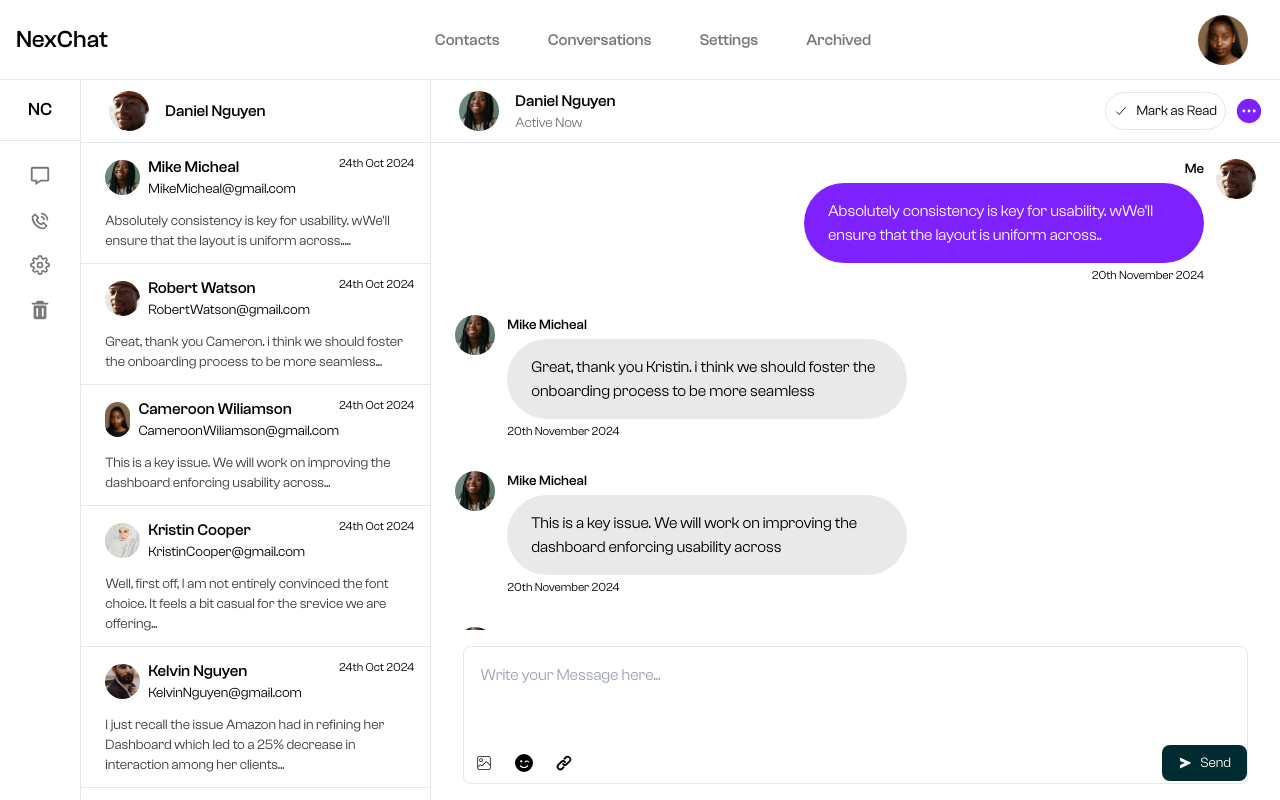
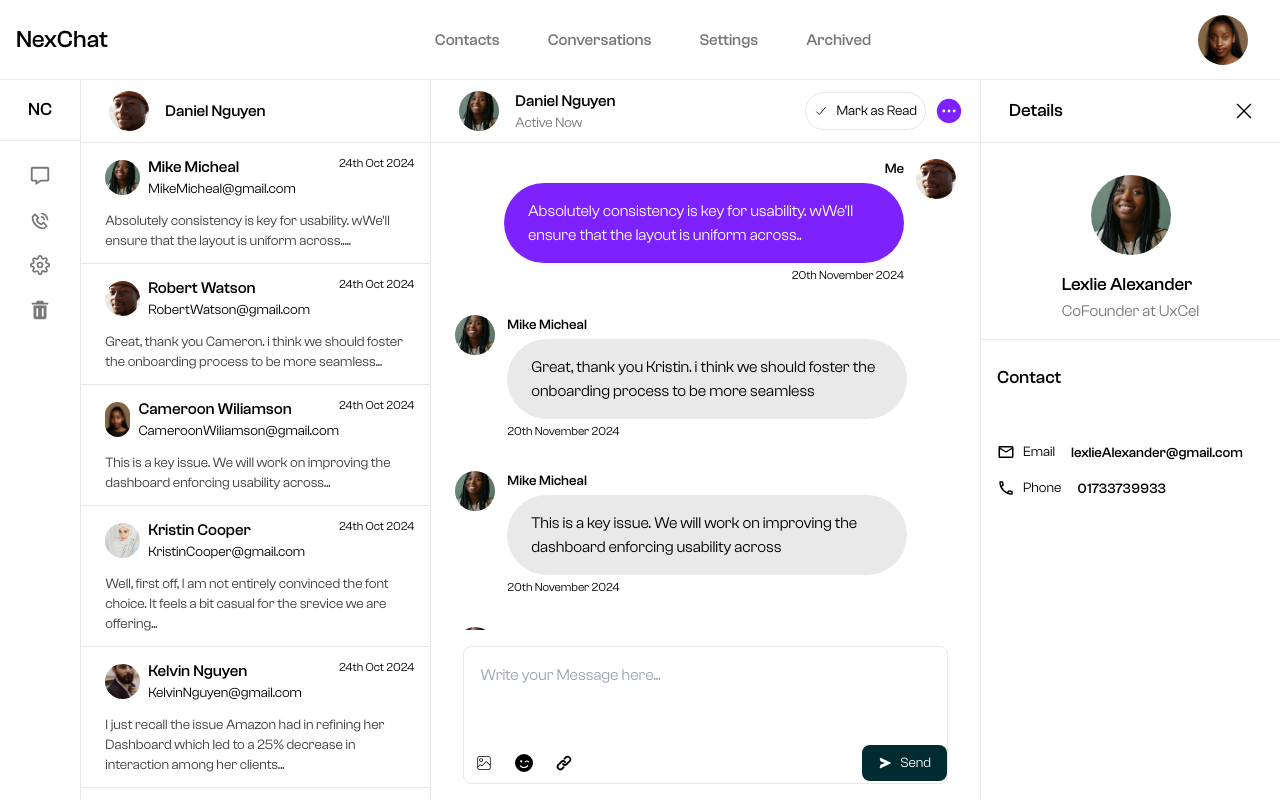
Before and after one commit to edidiesky/Messaging_App, a Next.js app in the folder frontend/: page /dashboard/user in a window 1280 px wide. Built offline with nearby package versions, Linux system fonts and the light colour scheme.

Commit message:
made changes to the chat list

```diff
--- /dev/null
+++ b/frontend/components/common/ChatDetailsSidebar/ChatHeader.tsx
@@ -0,0 +1,35 @@
+"use client"
+
+import Image from "next/image";
+import { RxCross1 } from "react-icons/rx";
+const ChatHeader = () => {
+    return (
+        <div className='min-h-[63px] items-center sticky top-0 flex border-b w-full px-4'>
+            <div className="flex w-full items-center justify-between gap-4">
+                <div className="flex p-1 px-3 hover:bg-[#eee] cursor-pointer rounded-lg items-center gap-4">
+                    {/* <Image
+                        src={'/images/user_1.jpg'}
+                        width={40}
+                        height={40}
+                        className='rounded-full w-[40px] h-[40px] object-cover'
+                        alt='Avatar for user'
+                    /> */}
+                    <h4 className="text-lg">
+                        <span className="family2">
+                           Details
+                        </span>
+                    </h4>
+                </div>
+                <div className="flex flex-1 justify-end items-center gap-2">
+
+                    <div className="text-xl h-10 w-10 rounded-full hover:bg-[#fafafa] cursor-pointer flex items-center justify-center ">
+                        <RxCross1/>
+                    </div>
+                </div>
+            </div>
+        </div>
+    )
+}
+
+
+export default ChatHeader;
--- /dev/null
+++ b/frontend/components/common/ChatDetailsSidebar/UserInfo.tsx
@@ -0,0 +1,72 @@
+"use client"
+import Image from "next/image";
+import { MdOutlineMailOutline, MdOutlinePhone } from "react-icons/md";
+import { CiCalendarDate } from "react-icons/ci";
+const UserInfo = () => {
+    const userInfo = { id: "ryrg34555dgdhfkfgogusga", phone: "01733739933", email: "lexlieAlexander@gmail.com", name: " Lexlie Alexander", role: "CoFounder at UxCel" }
+    return (
+        <div style={{
+            maxHeight: "calc(100% - 63px)",
+        }} className='items-start overflow-auto flex py-4 flex-col w-full'>
+            {/* top */}
+            <div className="w-full flex py-4 border-b justify-center items-center flex-col gap-4">
+                <Image
+                    src={'/images/user_1.jpg'}
+                    width={80}
+                    height={80}
+                    className='rounded-full w-[80px] h-[80px] object-cover'
+                    alt='Avatar for user'
+                />
+                <h4>
+                    <span className="family2 text-lg">
+                        {userInfo?.name}
+                    </span>
+                    <span className="text-base block text-[#777]">
+                        {userInfo?.role}
+                    </span>
+                </h4>
+            </div>
+            {/* center */}
+            <div className="w-full flex py-6 flex-col gap-6">
+                <h4 className="text-start px-4">
+                    <span className="family2 text-lg">
+                        Contact
+                    </span>
+                </h4>
+                <div className="w-full flex py-6 flex-col gap-3">
+                    <div className="flex items-center gap-4 px-4">
+                        <div className="flex items-center gap-2">
+                            <span className="text-lg"><MdOutlineMailOutline /></span>
+
+                            <span className="text-sm">Email</span>
+                        </div>
+
+                        <h4 className="text-start">
+                            <span className="family2 text-sm">
+                                {userInfo?.email}
+                            </span>
+                        </h4>
+                    </div>
+                    <div className="flex items-center gap-4 px-4">
+                        <div className="flex items-center gap-2">
+                            <span className="text-lg"><MdOutlinePhone /></span>
+
+                            <span className="text-sm">Phone</span>
+                        </div>
+
+                        <h4 className="text-start">
+                            <span className="family2 text-sm">
+                                {userInfo?.phone}
+                            </span>
+                        </h4>
+                    </div>
+                </div>
+
+            </div>
+            {/* bottom */}
+        </div>
+    )
+}
+
+
+export default UserInfo;
--- /dev/null
+++ b/frontend/components/common/ChatDetailsSidebar/index.tsx
@@ -0,0 +1,15 @@
+import React from 'react';
+import ChatHeader from './ChatHeader';
+import UserInfo from './UserInfo'
+
+const ChatDetailsSidebar = () => {
+    return (
+        <div className='h-full w-[300px] flex flex-col border-l overflow-hidden'>
+            <ChatHeader/>
+            <UserInfo/>
+        </div>
+    )
+}
+
+
+export default ChatDetailsSidebar;
--- a/frontend/components/common/DashboardLayout.tsx
+++ b/frontend/components/common/DashboardLayout.tsx
@@ -2,6 +2,7 @@ import React from 'react';
 import DashboardSidebar from './DashboardSidebar';
 import DashboardHeader from './DashboardHeader';
 import Message from './message';
+import ChatDetailsSidebar from './ChatDetailsSidebar';
 const DashboardLayout = ({ children, sidebarlinks }: { children: React.ReactNode, sidebarlinks?: { id: number; tab: { title: string; path: string; icon: React.JSX.Element; }; list: never[]; }[] }) => {
     return <div className="w-full h-[100vh] sticky flex top-0 overflow-hidden flex-col items-start">
         {/* Header */}
@@ -15,9 +16,10 @@ const DashboardLayout = ({ children, sidebarlinks }: { children: React.ReactNode
                 {/* outlet */}
                 {children}
             </div>
-            <div className="w-full h-full flex flex-col">
+            <div className="w-full h-full flex items-start">
                 {/* messages */}
                 <Message />
+                <ChatDetailsSidebar/>
             </div>
         </div>
     </div>
--- a/frontend/components/common/message/index.tsx
+++ b/frontend/components/common/message/index.tsx
@@ -6,7 +6,7 @@ import MessageForm from './MessageForm';
 
 const Message = () => {
     return (
-        <div className='h-full flex flex-col overflow-hidden'>
+        <div className='h-full flex-1 flex flex-col overflow-hidden'>
             <MessageHeader />
             <MessageList/>
             <MessageForm/>
```
